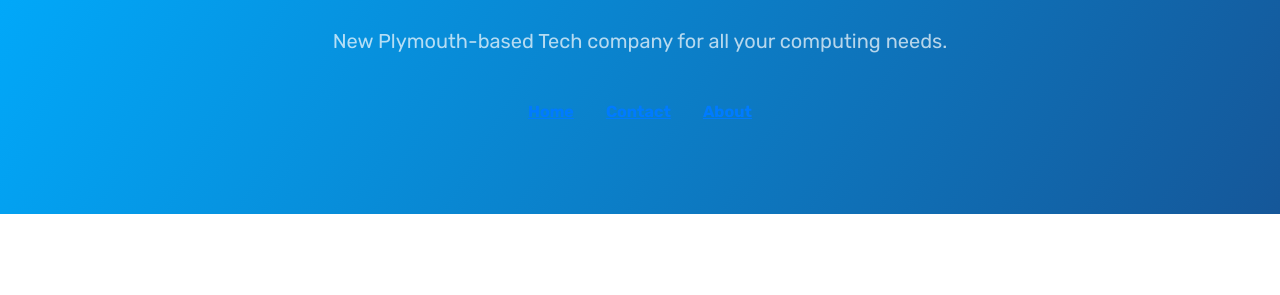
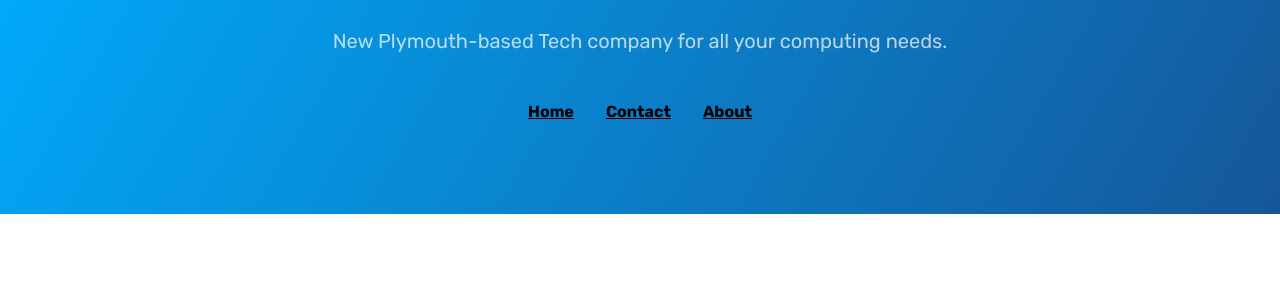
Before and after one commit to UndercoverComputing/undercovercomputing.com, a Jekyll site: the page index.html, which Jekyll copies as it is, in a window 1280 px wide. Shown: the part 151-446 px from the top of the page. Built offline with Jekyll 4.4.1, drawn with Linux system fonts in a browser that asks for light colours.

Commit message:
Update style.scss

```diff
--- a/assets/css/style.scss
+++ b/assets/css/style.scss
@@ -71,16 +71,17 @@ a:hover {
     box-shadow: none;  /* No shadow */
 }
 
+/* Restoring the original nav link colors */
 .nav-link:link,
 .nav-link:visited {
-    color: #007bff;  /* Default color for navigation */
+    color: #000000;  /* Default black color for nav links */
     text-decoration: none;
     font-weight: bold;
     transition: color 0.3s ease;
 }
 
 .nav-link:hover {
-    color: #0056b3;  /* Darker color on hover */
+    color: white;  /* White color on hover */
 }
 
 img.project-name {
```
